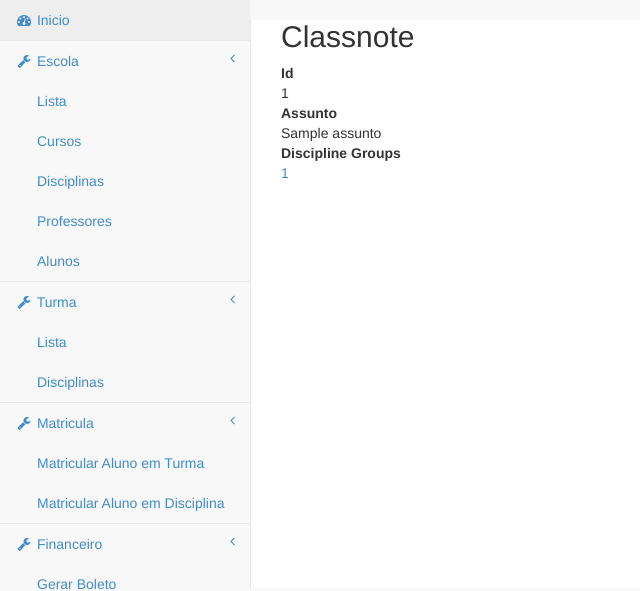
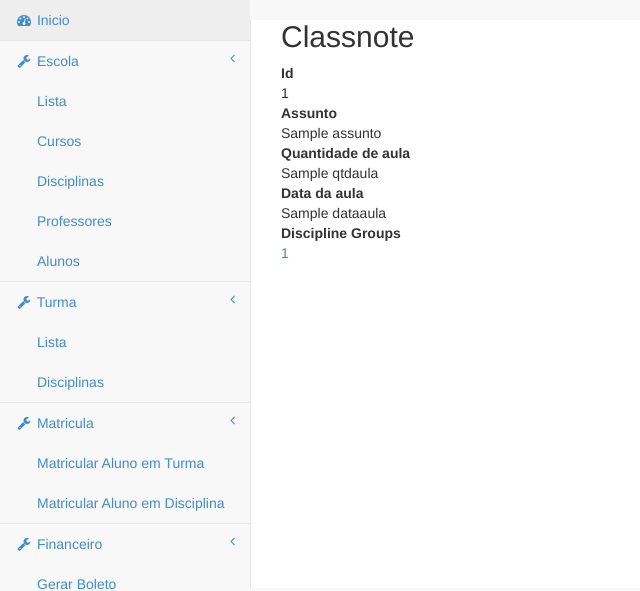
Before and after one commit to carleandro7/sistemaescolar, a CakePHP app: the page made by app/View/Classnotes/view.ctp in a window 1280 px wide. Shown: the part 51-642 px from the top of the page, without its empty margins (0-640 px from the left). Run offline with PHP 8.4 and a stand-in for CakePHP, Linux system fonts and the light colour scheme; the template is opened without the code that fills it: most values are stand-ins (such as "Sample title", 1, 10 or a date in 2020); data that the repository does not hold is empty; some libraries are stand-ins or nearby versions.

Commit message:
adicionado campo qtdaula em classnotes

```diff
--- a/app/View/Classnotes/add.ctp
+++ b/app/View/Classnotes/add.ctp
@@ -13,8 +13,9 @@ function SomenteNumero(e){
 	<fieldset>
 		<legend><?php echo __('Add Classnote'); ?></legend>
 	<?php
-		echo $this->Form->input('assunto');
-		echo $this->Form->input('dataaula');
+                echo $this->Form->input('assunto');
+                echo $this->Form->input('qtdaula');
+                echo $this->Form->input('dataaula');
 	?>
                 <INPUT TYPE="hidden" NAME="data[Classnote][discipline_group_id]" VALUE="<?php echo key($disciplineGroups);?>">
         <?php
--- a/app/View/Classnotes/edit.ctp
+++ b/app/View/Classnotes/edit.ctp
@@ -15,6 +15,7 @@ function SomenteNumero(e){
 	<?php
 		echo $this->Form->input('id');
 		echo $this->Form->input('assunto');
+                echo $this->Form->input('qtdaula');
                 echo $this->Form->input('dataaula');
       	?>
                 <INPUT TYPE="hidden" NAME="data[Classnote][discipline_group_id]" VALUE="<?php echo $this->request->data['Classnote']['discipline_group_id'];?>">
--- a/app/View/Classnotes/view.ctp
+++ b/app/View/Classnotes/view.ctp
@@ -11,6 +11,16 @@
 			<?php echo h($classnote['Classnote']['assunto']); ?>
 			&nbsp;
 		</dd>
+                <dt><?php echo __('Quantidade de aula'); ?></dt>
+		<dd>
+			<?php echo h($classnote['Classnote']['qtdaula']); ?>
+			&nbsp;
+		</dd>
+                <dt><?php echo __('Data da aula'); ?></dt>
+		<dd>
+			<?php echo h($classnote['Classnote']['dataaula']); ?>
+			&nbsp;
+		</dd>
 		<dt><?php echo __('Discipline Groups'); ?></dt>
 		<dd>
 			<?php echo $this->Html->link($classnote['DisciplineGroup']['id'], array('controller' => 'discipline_groups', 'action' => 'view', $classnote['DisciplineGroup']['id'])); ?>
```
Also changed, not shown: app/Model/Classnote.php (+10 -0 lines).
